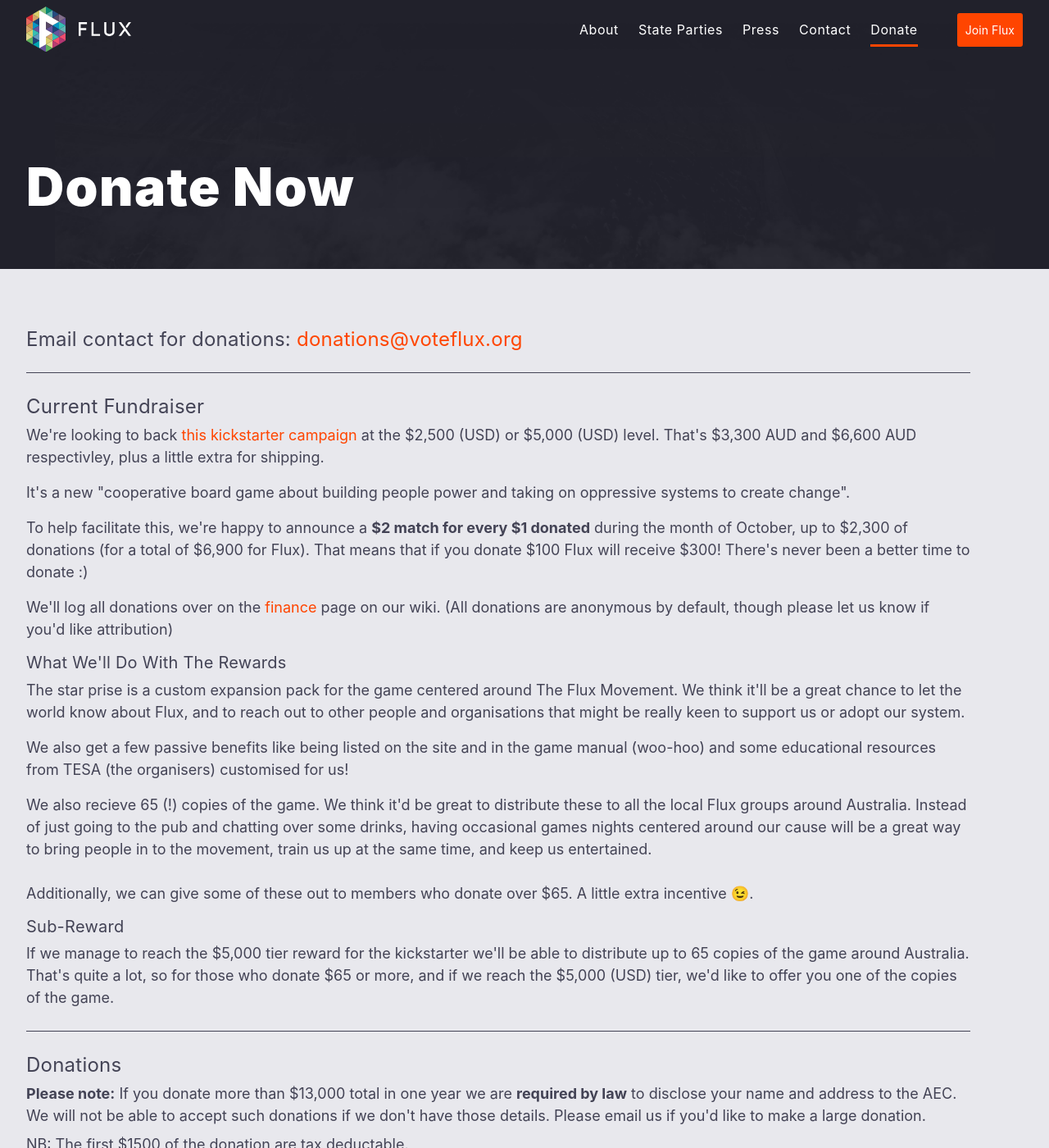
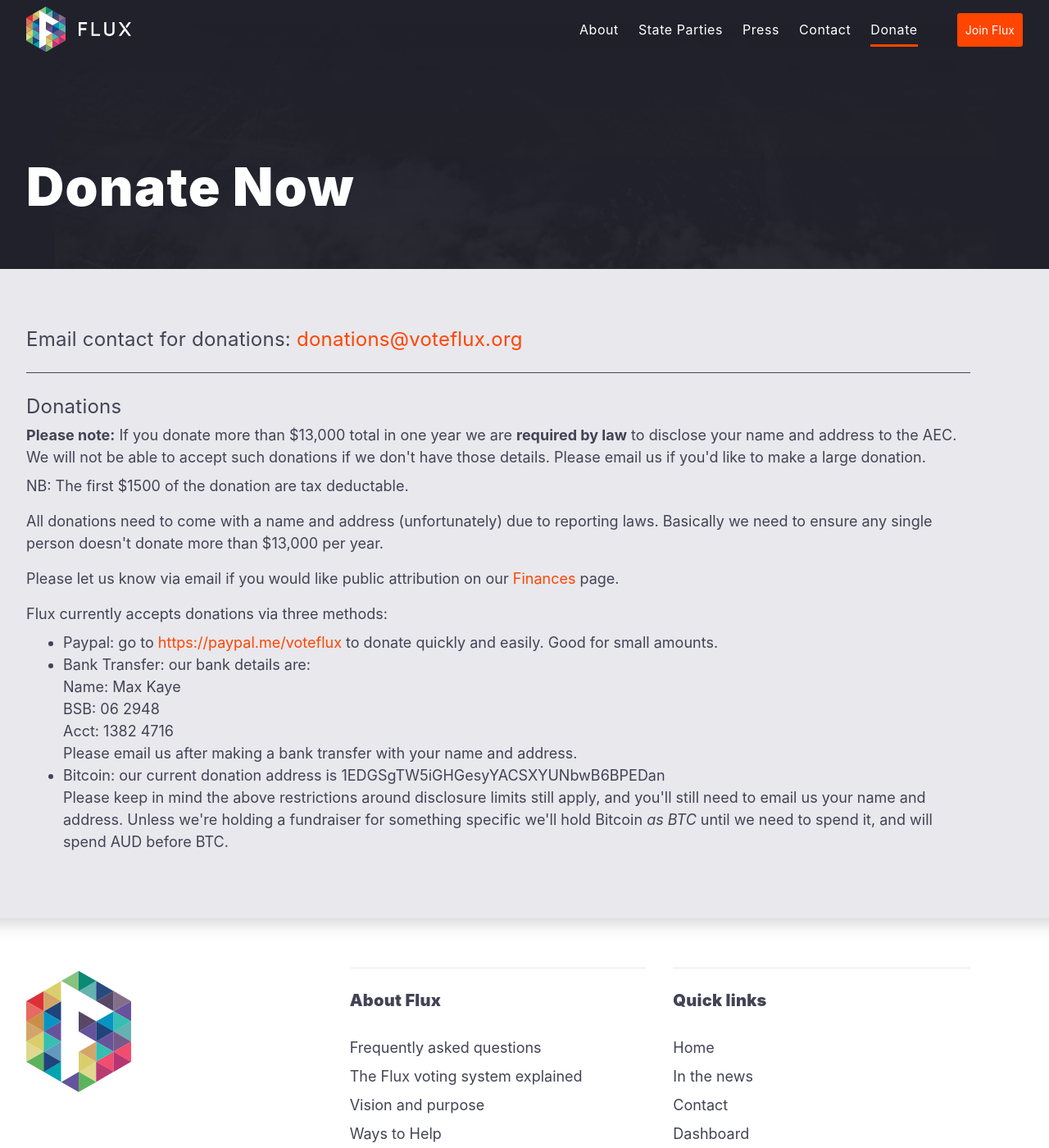
Before and after one commit to voteflux/flux-website-v2, a Jekyll site: the page built from donate.html, in a window 1280 px wide and 1400 px high. Shown: the whole window at 82% size. Built offline with Jekyll 4.4.1, drawn with Linux system fonts in a browser that asks for light colours; some of the changed text lies outside the part shown.

Commit message:
Remove excess donation page details

```diff
--- a/donate.html
+++ b/donate.html
@@ -22,49 +22,6 @@
 <section id="contact" class="bg-light-gray mid-gray py4 sm-pr4">
   <div class="max-width-4 mx-auto px2 md-px3">
   <h2>Email contact for donations: <a href="mailto:donations@voteflux.org">donations@voteflux.org</a></h2>
-
-  <hr>
-
-  <h2>Current Fundraiser</h2>
-
-  <p>
-    We're looking to back <a href="https://www.kickstarter.com/projects/1713701812/rise-up-the-game-of-people-and-power">this kickstarter campaign</a> at the $2,500 (USD) or $5,000 (USD) level. That's $3,300 AUD and $6,600 AUD respectivley, plus a little extra for shipping.
-  </p>
-
-  <p>
-    It's a new "cooperative board game about building people power and taking on oppressive systems to create change".
-  </p>
-
-  <p>
-    To help facilitate this, we're happy to announce a <strong>$2 match for every $1 donated</strong> during the month of October, up to $2,300 of donations (for a total of $6,900 for Flux). That means that if you donate $100 Flux will receive $300! There's never been a better time to donate :)
-  </p>
-
-  <p>
-    We'll log all donations over on the <a href="https://flux.wiki/index.php/Finance/Australia">finance</a> page on our wiki. (All donations are anonymous by default, though please let us know if you'd like attribution)
-  </p>
-
-  <h3>What We'll Do With The Rewards</h3>
-
-    <p>
-      The star prise is a custom expansion pack for the game centered around The Flux Movement. We think it'll be a great chance to let the world know about Flux, and to reach out to other people and organisations that might be really keen to support us or adopt our system.
-    </p>
-
-    <p>
-      We also get a few passive benefits like being listed on the site and in the game manual (woo-hoo) and some educational resources from TESA (the organisers) customised for us!
-    </p>
-
-    <p>
-      We also recieve 65 (!) copies of the game. We think it'd be great to distribute these to all the local Flux groups around Australia. Instead of just going to the pub and chatting over some drinks, having occasional games nights centered around our cause will be a great way to bring people in to the movement, train us up at the same time, and keep us entertained.
-      <br>
-      <br>
-      Additionally, we can give some of these out to members who donate over $65. A little extra incentive 😉.
-    </p>
-
-  <h3>Sub-Reward</h3>
-
-  <p>
-    If we manage to reach the $5,000 tier reward for the kickstarter we'll be able to distribute up to 65 copies of the game around Australia. That's quite a lot, so for those who donate $65 or more, and if we reach the $5,000 (USD) tier, we'd like to offer you one of the copies of the game.
-  </p>
 
   <hr>
 
@@ -102,21 +59,6 @@
       </li>
     </ul>
 
-    <hr>
-
-    <h3>$2 for $1 match details</h3>
-
-    <p>
-    For the period of October, and for the purpose of funding the above mentioned kickstarter, two parties will match donations dollar for dollar.
-    </p>
-
-    <p>
-    ExO One Pty Ltd will match $1 for every $1 donated up to $2,300 AUD.
-    </p>
-
-    <p>
-    Max Kaye will match $1 for every $1 donated up to $2,300 AUD.
-    </p>
   </div>
 </section>
 {% include footer.html %}
```
